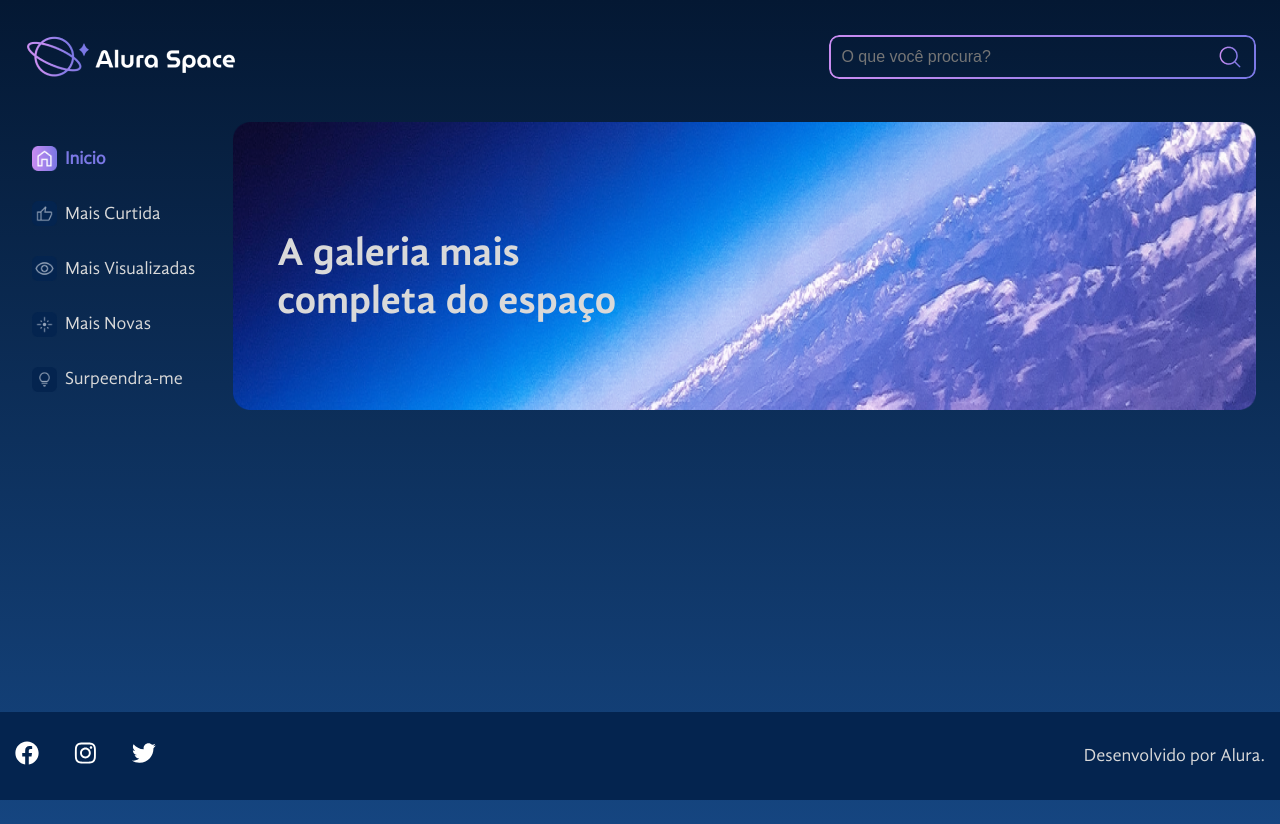
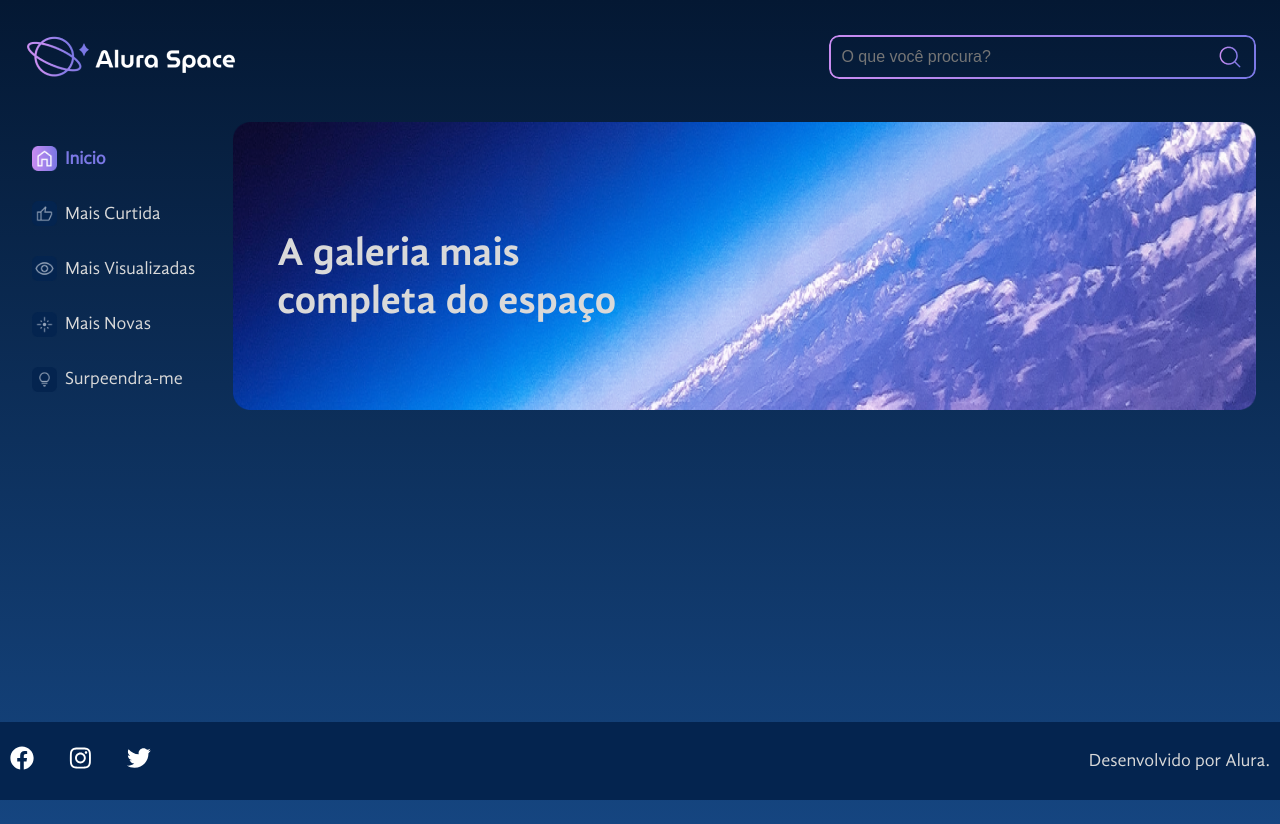
Before and after one commit to osvaldosousa/alura-space, a React (Create React App) app: page / in a window 1280 px wide. Built offline with nearby package versions, Linux system fonts and the light colour scheme.

Commit message:
bug z-index footer

```diff
--- a/src/components/Footer/footer.module.scss
+++ b/src/components/Footer/footer.module.scss
@@ -6,10 +6,11 @@
   display: flex;
   justify-content: space-between;
   align-items: center;
-  padding: 15px;
+  padding: 10px;
 
   position: fixed;
   bottom: 0;
+  z-index: 5;
 
   background-color: $blue-primary-dark;
   font-family: $font-normal;
```
